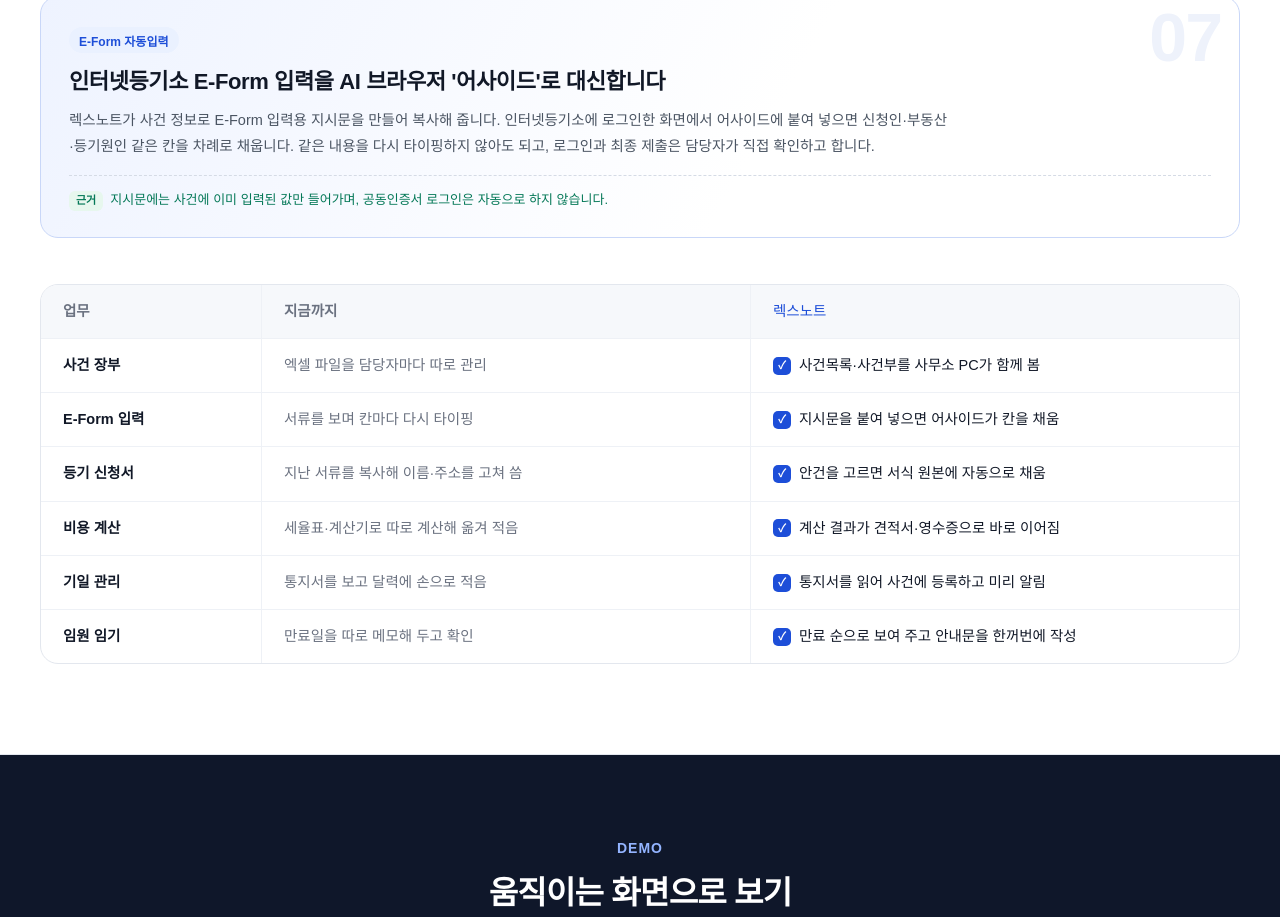
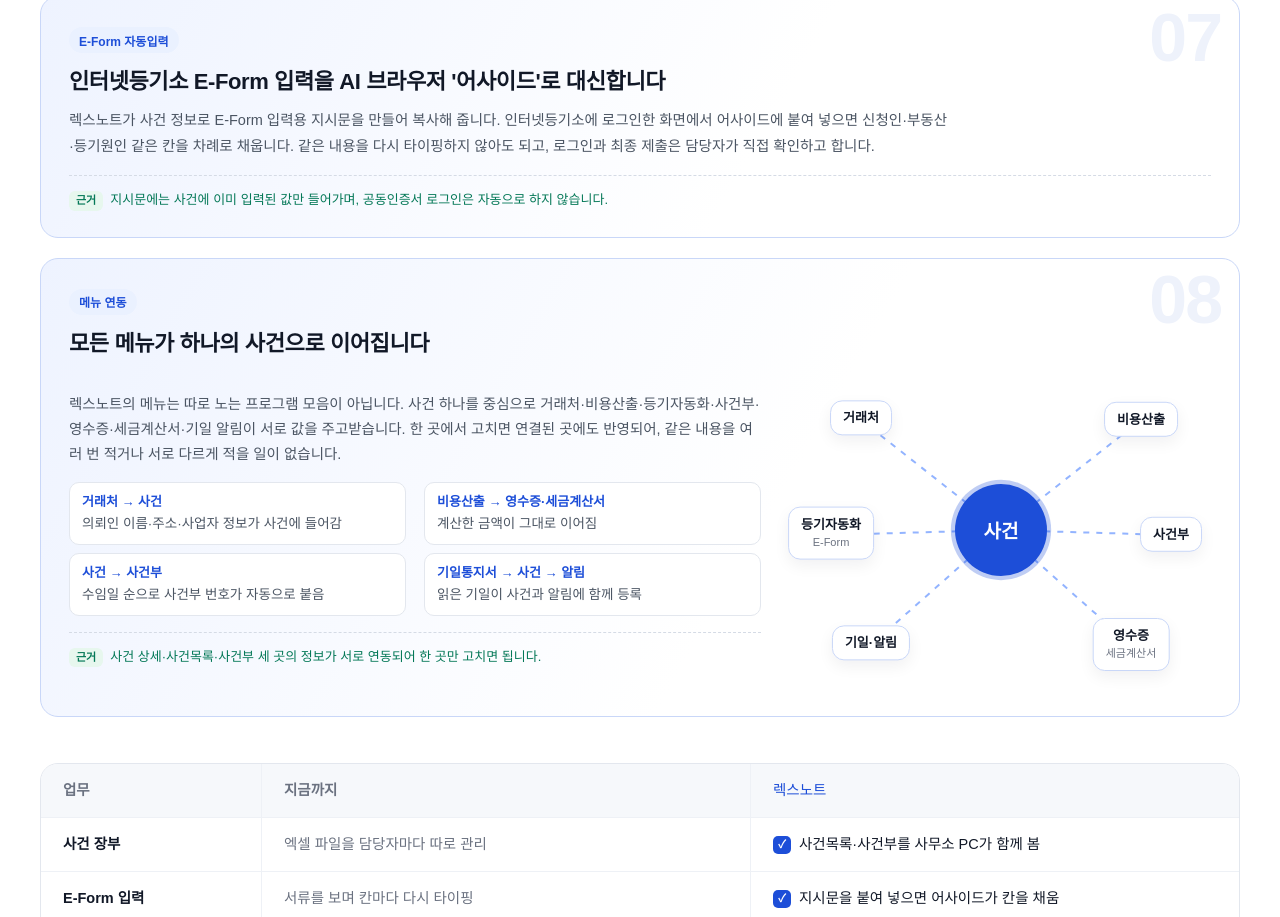
Before and after one commit to wbbf/lexnote, a plain HTML site: page index.html in a window 1280 px wide. Shown: the part 1591-2508 px from the top of the page. Drawn offline with Linux system fonts and the light colour scheme; a small style sheet from the web is missing.

Commit message:
특장점에 메뉴 연동(08) 추가, 04는 공공데이터 자동 조회로
Co-Authored-By: Claude Opus 5.5 <noreply@anthropic.com>
Claude-Session: https://claude.ai/code/session_01Gx9rCTaQckWiJJax3kYmas

```diff
--- a/index.html
+++ b/index.html
@@ -213,6 +213,23 @@ html{scroll-behavior:smooth}
 .wc{transition:opacity .7s,transform .7s,box-shadow .25s,border-color .25s}
 .wc.wide{grid-column:1/-1;background:linear-gradient(120deg,#EEF3FF 0%,#fff 60%);border-color:#C9D7F8}
 .wc.wide h4{font-size:22px}.wc.wide p{max-width:880px}
+
+.lk{display:flex;gap:30px;align-items:center;position:relative}
+.lkt{flex:1}.lkt p{max-width:none}
+.lkl{list-style:none;margin-top:14px;display:grid;grid-template-columns:1fr 1fr;gap:8px 18px}
+.lkl li{font-size:13.5px;color:#4B5563;line-height:1.55;background:#fff;border:1px solid #E3E7EE;border-radius:10px;padding:9px 12px}
+.lkl b{display:block;color:#1D4ED8;font-size:13px;margin-bottom:2px}
+.hub{width:420px;height:320px;flex:none;position:relative}
+.hub svg{position:absolute;inset:0;width:100%;height:100%}
+.ln2 path{stroke:#93B4FF;stroke-width:2;fill:none;stroke-dasharray:6 7;animation:flow 1.2s linear infinite}
+@keyframes flow{to{stroke-dashoffset:-26}}
+.hc{position:absolute;left:210px;top:160px;transform:translate(-50%,-50%);width:92px;height:92px;border-radius:50%;background:#1D4ED8;color:#fff;font-weight:800;font-size:19px;display:flex;align-items:center;justify-content:center;box-shadow:0 0 0 10px rgba(29,78,216,.12);animation:pulse 2.4s ease-out infinite}
+@keyframes pulse{0%{box-shadow:0 0 0 0 rgba(29,78,216,.35)}70%{box-shadow:0 0 0 22px rgba(29,78,216,0)}100%{box-shadow:0 0 0 0 rgba(29,78,216,0)}}
+.hn{position:absolute;transform:translate(-50%,-50%);background:#fff;border:1px solid #C9D7F8;border-radius:12px;padding:8px 12px;font-size:13px;font-weight:700;text-align:center;line-height:1.35;box-shadow:0 6px 16px rgba(17,24,39,.06);white-space:nowrap;animation:bob 3s ease-in-out infinite alternate}
+.hn small{font-weight:500;color:#6B7280;font-size:11px}
+.hn:nth-of-type(odd){animation-delay:-1.5s}
+@media (max-width:1000px){.lk{flex-direction:column}.lkl{grid-template-columns:1fr}.hub{transform:scale(.8);margin:-30px 0}}
+@media (max-width:440px){.hub{transform:scale(.72);margin:-46px -40px}}
 .cmp{margin-top:46px;border:1px solid #E3E7EE;border-radius:18px;overflow:hidden}
 .cmp .cr{display:grid;grid-template-columns:220px 1fr 1fr;border-top:1px solid #EEF1F6}
 .cmp .cr:first-child{border-top:none;background:#F6F8FB;font-size:13px;font-weight:700;color:#6B7280}
@@ -280,15 +297,28 @@ html{scroll-behavior:smooth}
 </div></div>
 
 <div class="why" id="why"><div class="wrap">
-  <div class="hd"><small>WHY LEXNOTE</small><h2>왜 렉스노트인가</h2><p>기능의 개수보다, 사무소에서 매일 쓰는 데 무엇이 다른지를 일곱 가지로 정리했습니다.</p></div>
+  <div class="hd"><small>WHY LEXNOTE</small><h2>왜 렉스노트인가</h2><p>기능의 개수보다, 사무소에서 매일 쓰는 데 무엇이 다른지를 여덟 가지로 정리했습니다.</p></div>
   <div class="wg">
     <div class="wc"><span class="no">01</span><span class="bd">현장 개발</span><h4>사무장이 매일 쓰면서<br>고쳐 온 프로그램</h4><p>실제 법무사 사무소의 사무장이 등기·송무·집행 사건을 처리하며 직접 쓰고, 막히는 곳을 그때그때 고쳐 왔습니다. 화면 순서가 실제 일하는 순서와 같습니다.</p><div class="ev">사무소 실사용 중 접수된 요청을 반영해 계속 판을 올리고 있습니다.</div></div>
     <div class="wc"><span class="no">02</span><span class="bd">서식 그대로</span><h4>등기 서류는<br>원본 서식에 값만 채웁니다</h4><p>표를 새로 그리지 않고 인터넷등기소 신청서 서식 원본에 내용을 채워 hwpx로 만듭니다. 손으로 다시 맞출 일이 줄어듭니다.</p><div class="ev">인터넷등기소에서 제공하는 신청서 양식을 원본으로 사용합니다.</div></div>
     <div class="wc"><span class="no">03</span><span class="bd">법령 기준</span><h4>세금·채권·송달료를<br>법령과 예규대로 계산</h4><p>취득세·등록면허세·국민주택채권·송달료를 현행 법령과 대법원 예규 기준으로 계산합니다. 근거 법령이 바뀌면 개정 소식을 알려 줍니다.</p><div class="ev">법제처 법령 정보로 근거 조문의 개정 여부를 확인합니다.</div></div>
-    <div class="wc"><span class="no">04</span><span class="bd">한 번 입력</span><h4>한 번 적은 정보가<br>끝까지 이어집니다</h4><p>의뢰인·거래처·부동산 정보를 한 번 입력하면 신청서, 비용 안내서, 영수증, 사건부, 전자세금계산서에 그대로 이어집니다.</p><div class="ev">주소는 도로명주소, 부동산 표시는 건축물대장에서 불러와 오기를 줄입니다.</div></div>
+    <div class="wc"><span class="no">04</span><span class="bd">자동 조회</span><h4>주소와 부동산 표시는<br>불러와서 채웁니다</h4><p>주소는 도로명주소에서, 부동산 표시는 건축물대장에서, 시가표준액은 공시가격에서 불러옵니다. 서류마다 손으로 옮겨 적다 생기는 오기를 줄입니다.</p><div class="ev">불러온 값은 화면에서 확인한 뒤에만 사건에 반영합니다.</div></div>
     <div class="wc"><span class="no">05</span><span class="bd">자동 정리</span><h4>받은 서류는<br>알아서 사건을 찾아갑니다</h4><p>접수증과 기일통지서를 읽어 맞는 사건이 하나면 바로 기일을 등록하고, 없거나 여럿이면 사람에게 확인을 받습니다. 알림은 7일 전·전날·당일.</p><div class="ev">자동 등록은 일치하는 사건이 정확히 1건일 때만 합니다.</div></div>
     <div class="wc"><span class="no">06</span><span class="bd">보안</span><h4>사무소 자료는<br>사무소 밖으로 나가지 않습니다</h4><p>사건 자료는 사무소 PC와 내부 저장소(NAS)에만 두고, 주민등록번호는 암호화해 보관합니다. 저장소가 꺼져도 읽기 전용으로 열어 볼 수 있습니다.</p><div class="ev">사건목록 화면과 사건부 인쇄물에는 주민등록번호 앞 6자리만 표시합니다.</div></div>
     <div class="wc wide"><span class="no">07</span><span class="bd">E-Form 자동입력</span><h4>인터넷등기소 E-Form 입력을 AI 브라우저 '어사이드'로 대신합니다</h4><p>렉스노트가 사건 정보로 E-Form 입력용 지시문을 만들어 복사해 줍니다. 인터넷등기소에 로그인한 화면에서 어사이드에 붙여 넣으면 신청인·부동산·등기원인 같은 칸을 차례로 채웁니다. 같은 내용을 다시 타이핑하지 않아도 되고, 로그인과 최종 제출은 담당자가 직접 확인하고 합니다.</p><div class="ev">지시문에는 사건에 이미 입력된 값만 들어가며, 공동인증서 로그인은 자동으로 하지 않습니다.</div></div>
+    <div class="wc wide link"><span class="no">08</span><span class="bd">메뉴 연동</span><h4>모든 메뉴가 하나의 사건으로 이어집니다</h4>
+      <div class="lk">
+        <div class="lkt"><p>렉스노트의 메뉴는 따로 노는 프로그램 모음이 아닙니다. 사건 하나를 중심으로 거래처·비용산출·등기자동화·사건부·영수증·세금계산서·기일 알림이 서로 값을 주고받습니다. 한 곳에서 고치면 연결된 곳에도 반영되어, 같은 내용을 여러 번 적거나 서로 다르게 적을 일이 없습니다.</p>
+          <ul class="lkl"><li><b>거래처 → 사건</b>의뢰인 이름·주소·사업자 정보가 사건에 들어감</li><li><b>비용산출 → 영수증·세금계산서</b>계산한 금액이 그대로 이어짐</li><li><b>사건 → 사건부</b>수임일 순으로 사건부 번호가 자동으로 붙음</li><li><b>기일통지서 → 사건 → 알림</b>읽은 기일이 사건과 알림에 함께 등록</li></ul>
+          <div class="ev">사건 상세·사건목록·사건부 세 곳의 정보가 서로 연동되어 한 곳만 고치면 됩니다.</div></div>
+        <div class="hub" aria-hidden="true">
+          <svg viewBox="0 0 420 320"><g class="ln2"><path d="M210 160 L70 50"/><path d="M210 160 L350 50"/><path d="M210 160 L40 165"/><path d="M210 160 L380 165"/><path d="M210 160 L80 275"/><path d="M210 160 L340 275"/></g></svg>
+          <div class="hc">사건</div>
+          <div class="hn" style="left:70px;top:50px">거래처</div><div class="hn" style="left:350px;top:50px">비용산출</div>
+          <div class="hn" style="left:40px;top:165px">등기자동화<br><small>E-Form</small></div><div class="hn" style="left:380px;top:165px">사건부</div>
+          <div class="hn" style="left:80px;top:275px">기일·알림</div><div class="hn" style="left:340px;top:275px">영수증<br><small>세금계산서</small></div>
+        </div>
+      </div></div>
   </div>
   <div class="cmp">
     <div class="cr"><div>업무</div><div>지금까지</div><div class="new">렉스노트</div></div>
```
